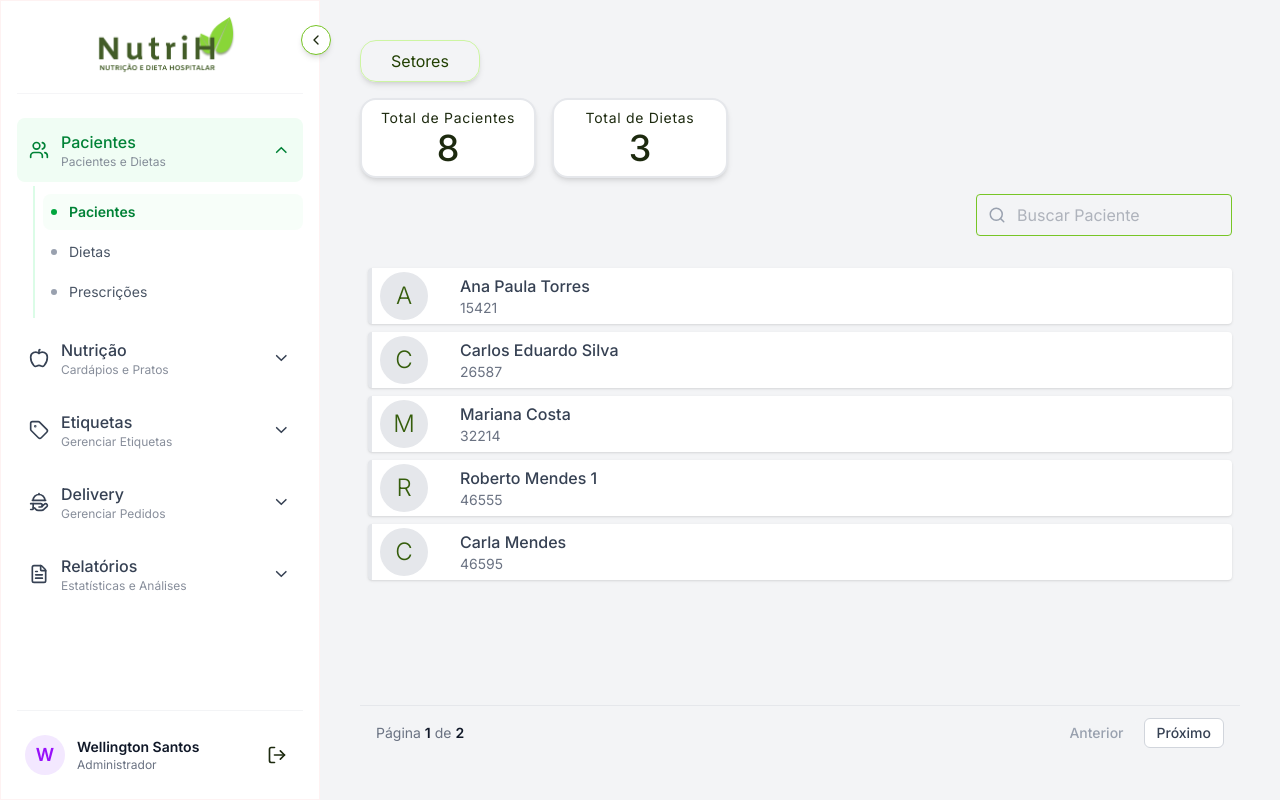
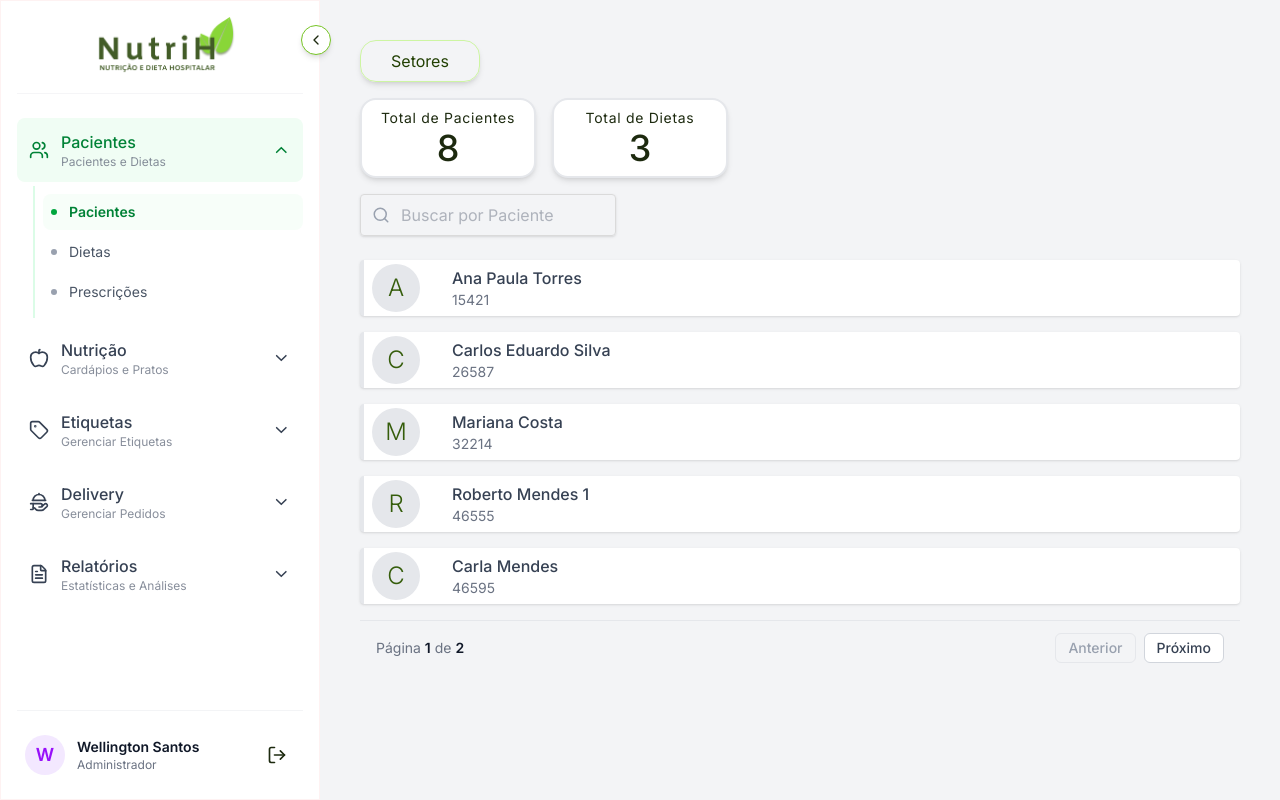
Before and after one commit to UA-Desenvolvimento-e-Inovacao/nutricao-web, a Next.js app: page /paciente in a window 1280 px wide. Built offline with nearby package versions, Linux system fonts and the light colour scheme.

Commit message:
ajustei a pagina de pacientes

```diff
--- a/src/components/paciente/ListagemPaciente.tsx
+++ b/src/components/paciente/ListagemPaciente.tsx
@@ -3,6 +3,8 @@ import React, { useState } from 'react';
 import SelectSetor from '@/src/components/forms/SelectSetor';
 import DashTotal from '@/src/components/dashboards/DashTotal';
 import { Search } from 'lucide-react'; // Opcional: ícones para os botões
+import InputSeacrh from '../forms/InputSeacrh';
+import ListaPaginada from '../paginacao/Paginacao';
 
 function ListagemPaciente() {
    const listaDePacientes = [
@@ -54,32 +56,14 @@ function ListagemPaciente() {
         <DashTotal descricao='Total de Dietas' total={listaDePacientes.filter(pac => pac.dieta === true).length} />
       </div>
 
-        <div className="relative w-56 ml-auto mr-10">
-        <Search
-            className="absolute left-3 top-1/2 transform
-                    -translate-y-1/2 text-gray-400
-                    pointer-events-none"
-            size={18}
-        />
-            <input
-                type="search"
-                name="searchcpac"
-                id="searchcpac"
-                placeholder='Buscar Paciente'
-                className='border border-[#77C526] focus:outline-none hover:shadow-[0_0_2px_2px_rgba(204,234,173,0.2)] focus:shadow-[0_0_2px_2px_rgba(204,234,173,0.2)] rounded p-2 pl-10 pr-2 w-64 text-gray-500'
-                value={searchcPaciente}
-                onChange={({target})=>{setSearchPaciente(target.value)}}
-            />
-
-        </div>
+        <InputSeacrh searchValue={searchcPaciente} setSearcValue={setSearchPaciente} name='buscaPaciente' place='Buscar por Paciente'/>
 
 
-      <div className='flex-1 flex flex-col'>
-        {/* Ajustei a altura para flex-1 para ocupar o espaço restante e evitar scrollduplo se possível */}
-        <ul className="flex-1 overflow-auto p-2 min-h-0">
-          {itensAtuais.map((paciente) => {
-            return (
-              <li
+
+
+        <ListaPaginada itensFiltro={listFilterPaciente} renderItem={(paciente)=>{
+          return (
+            <li
                 key={paciente.id}
                 className="flex flex-row items-center gap-4 md:gap-8 my-2 bg-white border-l-4 border-gray-200 px-2 p-1 rounded cursor-pointer
                   hover:border-[#77C526] transition-colors duration-200 shadow hover:shadow-md"
@@ -93,49 +77,8 @@ function ListagemPaciente() {
                   <p className="text-gray-500 text-sm">{paciente.id}</p>
                 </div>
               </li>
-            )
-          })}
-
-          {/* Feedback visual se a lista estiver vazia ou se a página não tiver itens */}
-          {itensAtuais.length === 0 && (
-            <p className="text-center text-gray-400 mt-4">Nenhum paciente encontrado.</p>
-          )}
-        </ul>
-
-        {/* 3. Controles de Paginação (Footer) */}
-        {totalPaginas > 1 && (
-            <div className="flex items-center justify-between px-4 py-3 border-t border-gray-200 mt-2">
-            <span className="text-sm text-gray-500">
-                Página <span className="font-semibold text-gray-900">{paginaAtual}</span> de <span className="font-semibold text-gray-900">{totalPaginas}</span>
-            </span>
-
-            <div className="flex gap-2">
-                <button
-                onClick={paginaAnterior}
-                disabled={paginaAtual === 1}
-                className={`px-3 py-1 rounded-md text-sm font-medium transition-colors
-                    ${paginaAtual === 1
-                    ? 'bg-gray-100 text-gray-400 cursor-not-allowed'
-                    : 'bg-white text-gray-700 hover:border-[#23470091] border border-gray-300 cursor-pointer'}`}
-                >
-                Anterior
-                </button>
-
-                <button
-                onClick={proximaPagina}
-                disabled={paginaAtual === totalPaginas}
-                className={`px-3 py-1 rounded-md text-sm font-medium transition-colors
-                    ${paginaAtual === totalPaginas
-                    ? 'bg-gray-100 text-gray-400 cursor-not-allowed'
-                    : 'bg-white text-gray-700 hover:border-[#23470091] border border-gray-300 cursor-pointer'}`}
-                >
-                Próximo
-                </button>
-            </div>
-            </div>
-        )}
-      </div>
-
+          )
+        }}/>
     </section>
   )
 }
--- a/src/components/paginacao/Paginacao.tsx
+++ b/src/components/paginacao/Paginacao.tsx
@@ -41,7 +41,7 @@ export default function ListaPaginada<T extends { id?: string | number }>({
   };
 
   return (
-    <div className='flex flex-col flex-1 min-h-0'>
+    <div className='flex flex-col flex-1 h-screen'>
       {/* <ul className="flex-1 overflow-auto p-2"> */}
         {itensAtuais.length > 0 ? (
           itensAtuais.map((item, index) => (
```
